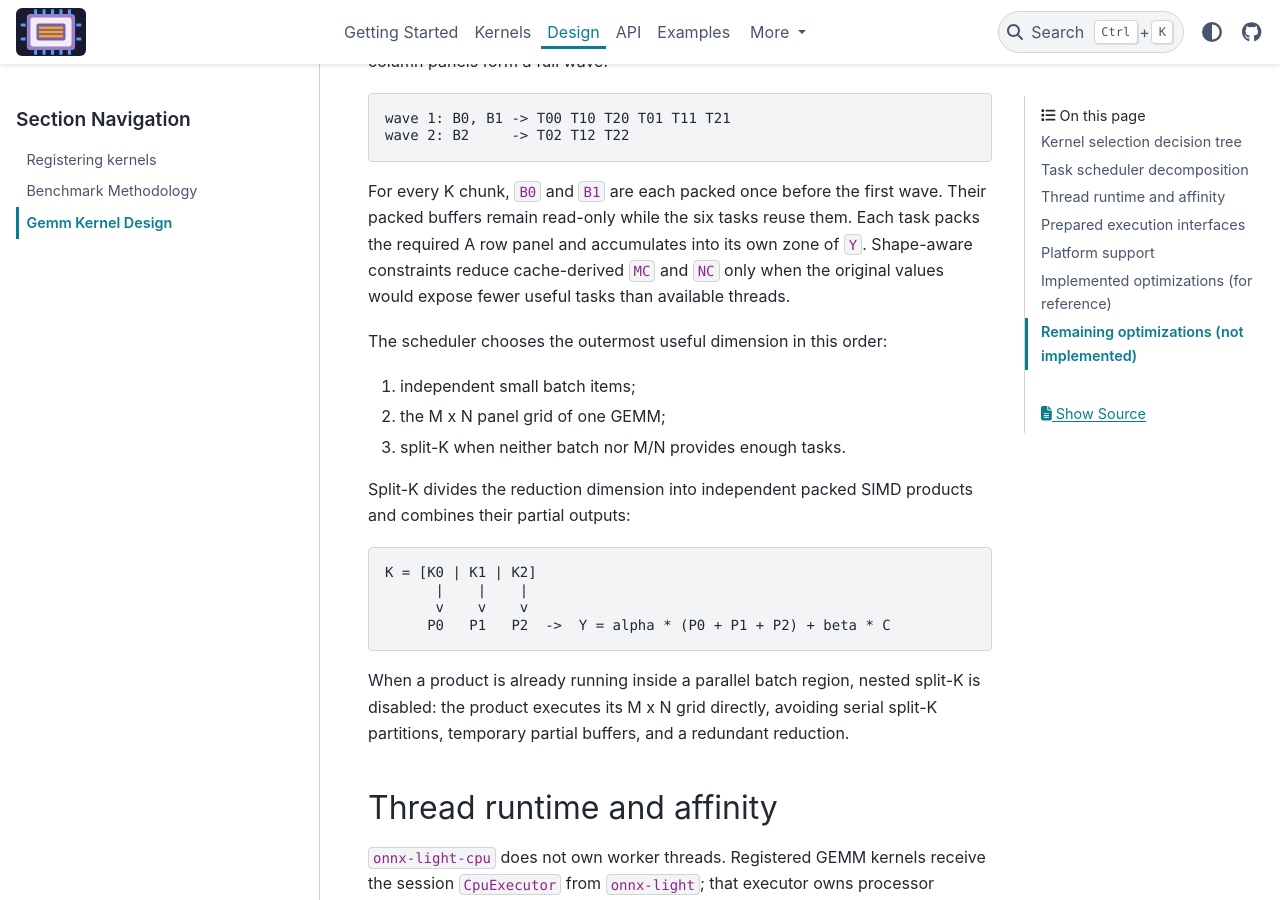
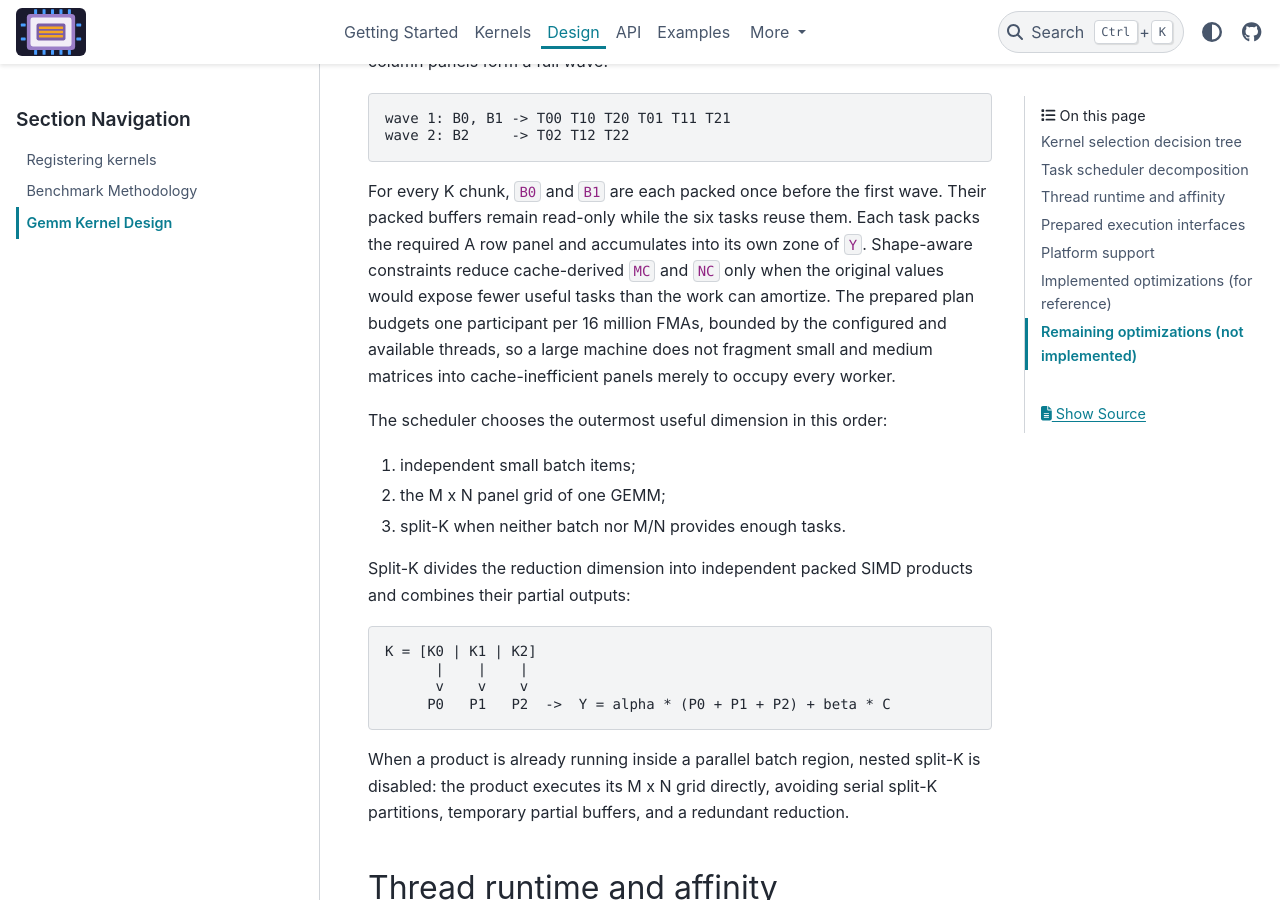
Before and after one commit to xadupre/onnx-light-cpu, a Sphinx documentation site: the page built from docs/design/gemm_kernel_design.rst, in a window 1280 px wide and 900 px high, scrolled down 4303 px. Built offline with Sphinx 7.4.7 and the PyData theme 0.15.4, drawn with Linux system fonts in a browser that asks for light colours; pages that are not in the unit, such as notebooks, are missing from menus.

Commit message:
improve gemm

```diff
--- a/docs/design/gemm_kernel_design.rst
+++ b/docs/design/gemm_kernel_design.rst
@@ -149,8 +149,11 @@ For every K chunk, ``B0`` and ``B1`` are each packed once before the first
 wave. Their packed buffers remain read-only while the six tasks reuse them.
 Each task packs the required A row panel and accumulates into its own zone of
 ``Y``. Shape-aware constraints reduce cache-derived ``MC`` and ``NC`` only
-when the original values would expose fewer useful tasks than available
-threads.
+when the original values would expose fewer useful tasks than the work can
+amortize. The prepared plan budgets one participant per 16 million FMAs,
+bounded by the configured and available threads, so a large machine does not
+fragment small and medium matrices into cache-inefficient panels merely to
+occupy every worker.
 
 The scheduler chooses the outermost useful dimension in this order:
 
```
Also changed, not shown: 6 other files.
